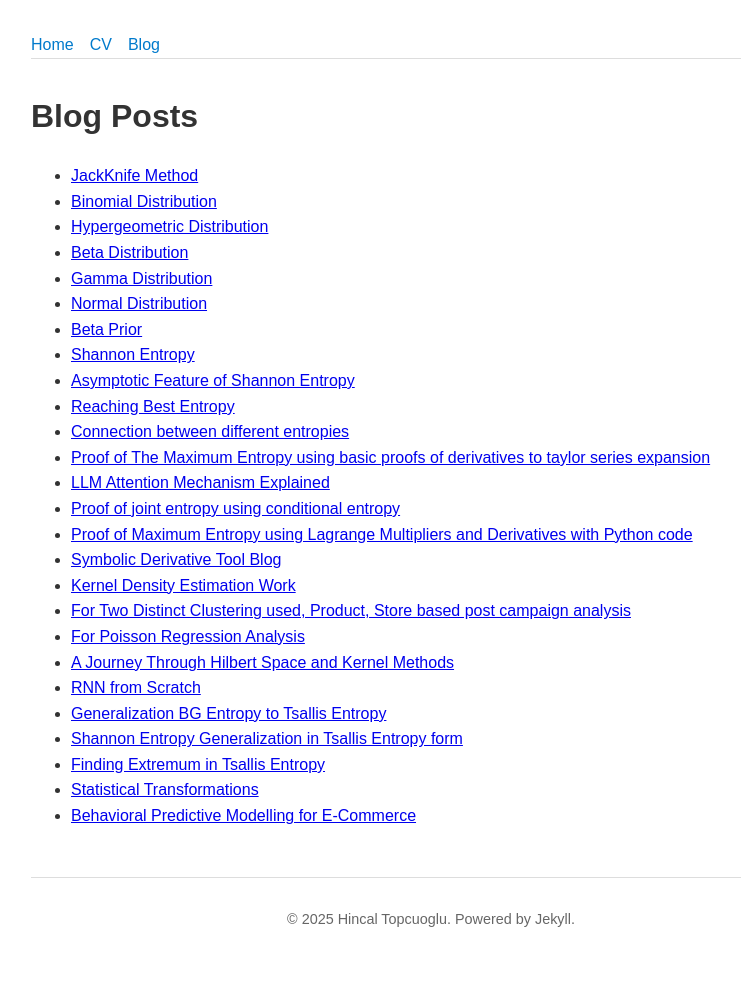
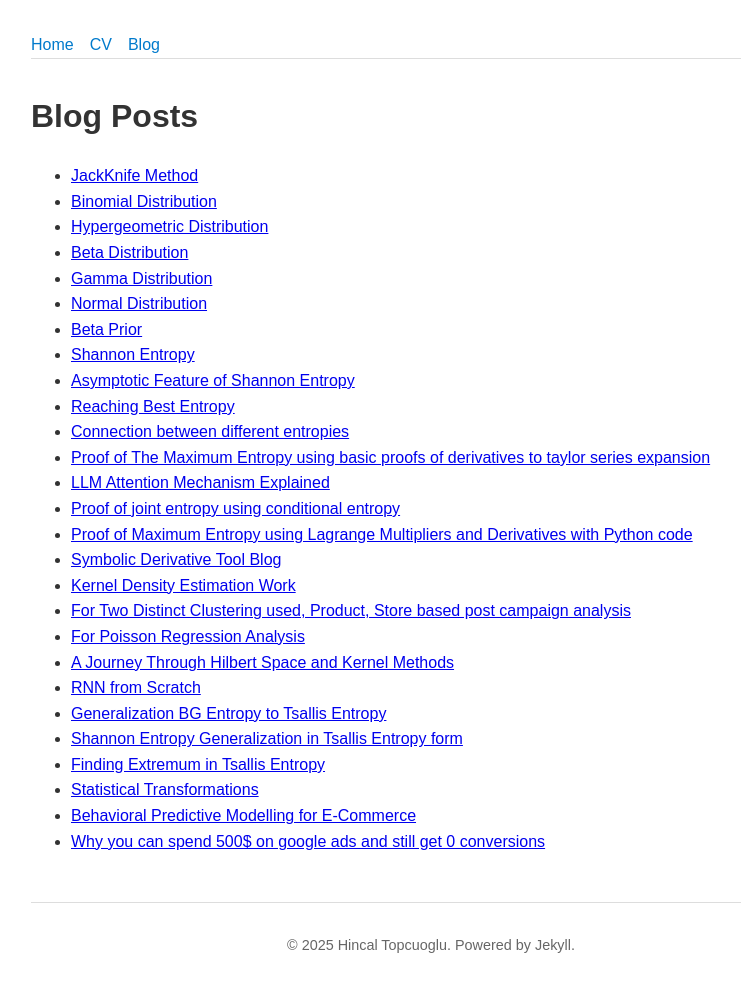
Before and after one commit to hincaltopcuoglu/hincaltopcuoglu.github.io, a Jekyll site: the page built from blog.md, in a window 1280 px wide. Shown: the whole page, without its empty margins (209-950 px from the left). Built offline with Jekyll 4.4.1, drawn with Linux system fonts in a browser that asks for light colours; before the commit the page ends 963 px from its top, so only the background shows below that.

Commit message:
Add link to article on Google Ads conversions

```diff
--- a/blog.md
+++ b/blog.md
@@ -32,3 +32,4 @@ permalink: /blog/
 - [Finding Extremum in Tsallis Entropy](Finding_Extremum_Tsallis_Entropy.pdf)
 - [Statistical Transformations](Statistical_Transformations.html)
 - [Behavioral Predictive Modelling for E-Commerce](beyond-dashboards-behavioral-predictive-modeling.html)
+- [Why you can spend 500$ on google ads and still get 0 conversions](why-you-can-spend-500-on-google-ads-and-still-get-0-conversions.html)
```
